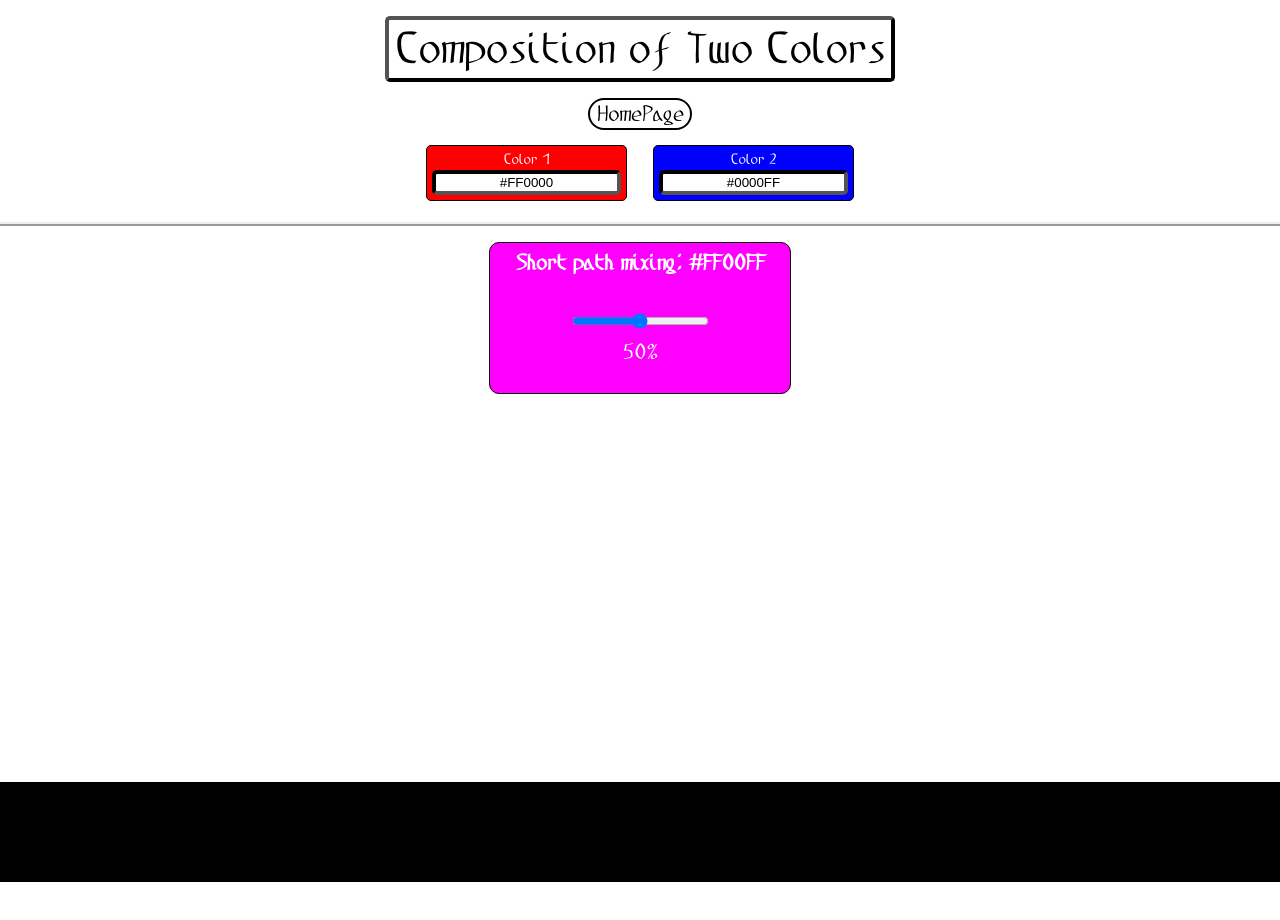
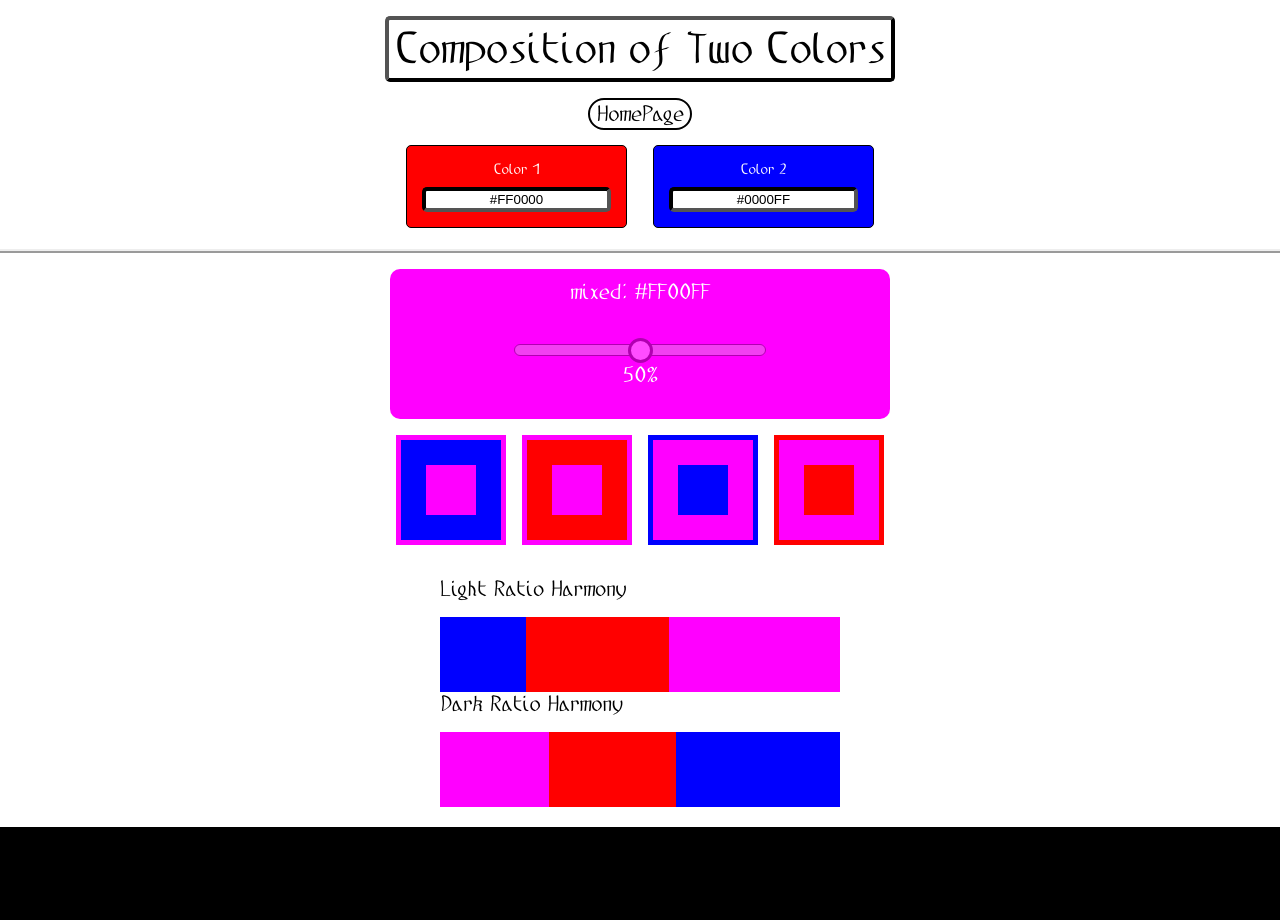
Before and after one commit to CyrSciencer/colorTheorySite, a React (Vite) app: page /composition-of-two in a window 1280 px wide. Shown: the top 920 px of the page. Before the commit the page ends 882 px from the top, so only its background shows below. Built offline with nearby package versions, Linux system fonts and the light colour scheme.

Commit message:
page of 2 colors finished and tinkering of utilities

```diff
--- a/src/App.css
+++ b/src/App.css
@@ -18,12 +18,6 @@ main {
 
   gap: 1rem;
   min-height: 65vh;
-}
-.color-inputs {
-  display: flex;
-  flex-direction: row;
-  margin: auto 100px;
-  gap: 1rem;
 }
 h1 {
   padding: 5px;
@@ -47,61 +41,6 @@ span {
   margin-bottom: 1rem;
   font-size: 1.5rem;
 }
-.color-triangles-container {
-  display: flex;
-  flex-direction: column;
-  align-items: center;
-  justify-content: center;
-  gap: 1rem;
-}
-.square-composition-container {
-  display: flex;
-  flex-direction: column;
-  align-items: center;
-  justify-content: center;
-  gap: 1rem;
-}
-.square-composition-container > div {
-  display: flex;
-  flex-direction: row;
-  gap: 1rem;
-  justify-content: center;
-}
-.square-composition-row {
-  display: flex;
-  flex-direction: row;
-  flex-wrap: wrap;
-  width: 25%;
-  gap: 1rem;
-}
-.three-hue-harmonies,
-.four-hue-harmonies,
-.opposite-temperature,
-.composition-harmony,
-.gradient {
-  margin-top: 1rem;
-  display: flex;
-  flex-direction: column;
-  align-items: center;
-  justify-content: center;
-  /* border: 1px solid black; */
-}
-.composition-harmony-container {
-  display: flex;
-  flex-direction: row;
-  gap: 1rem;
-}
-.tip {
-  width: 50px;
-  height: 50px;
-
-  font-size: 14px;
-
-  border-radius: 50%;
-  display: flex;
-  align-items: center;
-  justify-content: center;
-}
 button {
   margin-bottom: 10px;
   border: 2px solid #000000;
@@ -119,8 +58,3 @@ footer {
   background-color: #000000;
   margin-top: 20px;
 }
-.hex-inputs-container {
-  display: flex;
-  flex-direction: row;
-  gap: 1rem;
-}
--- a/src/components/colorMixer/ColorMixer.jsx
+++ b/src/components/colorMixer/ColorMixer.jsx
@@ -1,11 +1,13 @@
 import React, { useState, useEffect } from "react";
 import InformationTranslationFuncs from "../../../utilities/InformationTranslation";
 import colorManagementFuncs from "../../../utilities/complementaries"; // Contains hslMixer
+import SquareComposition from "../squareComposition/SquareComposition";
+
 import "./ColorMixer.css";
 const { hexToRgb, rgbToHsl, hslToRgb, rgbToHex } = InformationTranslationFuncs;
 const { inputOfTwoColorForAThird } = colorManagementFuncs; // Assuming hslMixer is exported directly or within the default export
 
-const ColorMixer = ({ hex1, hex2 }) => {
+const ColorMixer = ({ hex1, hex2, mixedColor, setMixedColor }) => {
   const [mixPercent, setMixPercent] = useState(50); // Default mix percentage
   const [mixedHex, setMixedHex] = useState("#808080"); // Default mixed color (grey)
   const [contrastColor, setContrastColor] = useState("#FFFFFF"); // Default contrast
@@ -24,8 +26,7 @@ const ColorMixer = ({ hex1, hex2 }) => {
 
       // Convert back to RGB and then Hex
       const mixedRgb = RgbSet.rgb3;
-      const newMixedHex = rgbToHex(mixedRgb);
-      setMixedHex(newMixedHex);
+      setMixedColor(rgbToHex(mixedRgb));
 
       // Calculate contrast color for the mixed hex
       const brightness =
@@ -44,12 +45,13 @@ const ColorMixer = ({ hex1, hex2 }) => {
   };
 
   return (
+    <div className="mixer-container">
       <div
         className="color-mixer-container"
-      style={{ backgroundColor: mixedHex, color: contrastColor }}
+        style={{ backgroundColor: mixedColor, color: contrastColor }}
       >
         <div className="mixed-color-display">
-        Short path mixing: {mixedHex.toUpperCase()}
+          mixed: {mixedColor.toUpperCase()}
         </div>
         <div className="mixer-controls">
           <input
@@ -63,6 +65,14 @@ const ColorMixer = ({ hex1, hex2 }) => {
           <span>{mixPercent}%</span>
         </div>
       </div>
+      <div className="squares-container">
+        <SquareComposition innerColor={mixedColor} outerColor={hex2} />
+        <SquareComposition innerColor={mixedColor} outerColor={hex1} />
+        <SquareComposition innerColor={hex2} outerColor={mixedColor} />
+        <SquareComposition innerColor={hex1} outerColor={mixedColor} />
+      </div>
+      <div className="ratios-container"></div>
+    </div>
   );
 };
 
--- a/src/components/colorMixer/colorMixer.css
+++ b/src/components/colorMixer/colorMixer.css
@@ -10,13 +10,51 @@
   flex-direction: column;
   justify-content: space-around;
   height: 150px;
-  width: 300px;
+  width: 500px;
   align-items: center;
   border-radius: 10px;
-  border: 1px solid #000;
+  /* border: 1px solid #000; */
 }
 .mixed-color-display {
   font-size: 24px;
-  font-weight: bold;
+
   text-align: center;
 }
+.mix-slider {
+  -webkit-appearance: none;
+  width: 250px;
+  height: 10px;
+  border-radius: 10px;
+  background: #d3d3d3;
+  border: 1px solid #000;
+  outline: none;
+  opacity: 0.3;
+  -webkit-transition: 0.2s;
+  transition: opacity 0.2s;
+}
+.mix-slider:hover {
+  opacity: 1;
+}
+.mix-slider::-webkit-slider-thumb {
+  -webkit-appearance: none;
+
+  width: 25px;
+  height: 25px;
+  border-radius: 50%;
+  border: 3px solid #000;
+  background: #ffffff;
+  cursor: pointer;
+}
+.squares-container {
+  display: flex;
+  flex-direction: row;
+  gap: 1rem;
+}
+
+.mixer-container {
+  display: flex;
+  flex-direction: column;
+  gap: 1rem;
+  align-items: center;
+  justify-content: center;
+}
--- a/src/components/compositionHarmony/RatioSection.jsx
+++ b/src/components/compositionHarmony/RatioSection.jsx
@@ -1,7 +1,6 @@
 import InformationTranslationFuncs from "../../../utilities/InformationTranslation";
 const { rgbToHex } = InformationTranslationFuncs;
 const RatioSection = ({ title, ratioKey, colorDataArray }) => {
-  console.log({ colorDataArray });
   // Sort the array based on the specified ratio key
   const sortedColorDataArray = [...colorDataArray].sort(
     (a, b) => a.contrastInfo[ratioKey] - b.contrastInfo[ratioKey]
--- a/src/components/hexInput/hexInput.css
+++ b/src/components/hexInput/hexInput.css
@@ -1,6 +1,7 @@
 .hex-input {
   border: 1px solid #000;
   border-radius: 5px;
-  padding: 5px;
+  padding: 15px;
   margin: 5px;
+  gap: 10px;
 }
--- /dev/null
+++ b/src/pages/CompositionOfTwo.css
@@ -0,0 +1,13 @@
+.composition-of-two-page header {
+  /* Styles specific to CompositionOfTwo header if any */
+}
+
+.composition-of-two-page main {
+  /* Styles specific to CompositionOfTwo main if any */
+}
+
+.hex-inputs-container {
+  display: flex;
+  flex-direction: row;
+  gap: 1rem;
+}
--- a/src/pages/CompositionOfTwo.jsx
+++ b/src/pages/CompositionOfTwo.jsx
@@ -4,9 +4,9 @@ import HexInput from "../components/hexInput/HexInput";
 import ColorMixer from "../components/colorMixer/ColorMixer";
 import InformationTranslationFuncs from "../../utilities/InformationTranslation";
 import colorManagementFuncs from "../../utilities/complementaries";
-
-const { rgbToHex, hexToRgb } = InformationTranslationFuncs;
-const { opposite } = colorManagementFuncs;
+import RatioSection from "../components/compositionHarmony/RatioSection";
+import "./CompositionOfTwo.css";
+const { rgbToHex, hexToRgb, rgbToHsl, contrast } = InformationTranslationFuncs;
 
 const CompositionOfTwo = () => {
   const [hex1, setHex1] = useState("#FF0000");
@@ -15,10 +15,12 @@ const CompositionOfTwo = () => {
   const [contrastColorRgb2, setContrastColorRgb2] = useState([255, 255, 255]);
   const [oppositeLightness1, setOppositeLightness1] = useState("#FFFFFF");
   const [oppositeLightness2, setOppositeLightness2] = useState("#FFFFFF");
-
+  const [mixedColor, setMixedColor] = useState("#FF00FF");
+  const [mixedColorDataArray, setMixedColorDataArray] = useState([]);
   useEffect(() => {
     const rgb1 = hexToRgb(hex1);
     const rgb2 = hexToRgb(hex2);
+    const mixedRgb = hexToRgb(mixedColor);
     let checklightness1 = 0;
     let checklightness2 = 0;
     rgb1.map((val) => {
@@ -35,7 +37,33 @@ const CompositionOfTwo = () => {
       : setContrastColorRgb2([255, 255, 255]); // Set to white
     setOppositeLightness1(rgbToHex(contrastColorRgb1));
     setOppositeLightness2(rgbToHex(contrastColorRgb2));
-  }, [hex1, hex2]);
+    const mixedHsl = rgbToHsl(mixedRgb);
+    const mixedContrast = contrast(mixedHsl);
+    const rgb1Hsl = rgbToHsl(rgb1);
+    const rgb2Hsl = rgbToHsl(rgb2);
+    const contrast1 = contrast(rgb1Hsl);
+    const contrast2 = contrast(rgb2Hsl);
+
+    //creation de l'array de couleurs
+    const mixedColorDataArray = [
+      {
+        name: "Mixed Color",
+        rgbValue: mixedRgb,
+        contrastInfo: mixedContrast,
+      },
+      {
+        name: "Color 1",
+        rgbValue: rgb1,
+        contrastInfo: contrast1,
+      },
+      {
+        name: "Color 2",
+        rgbValue: rgb2,
+        contrastInfo: contrast2,
+      },
+    ];
+    setMixedColorDataArray(mixedColorDataArray);
+  }, [hex1, hex2, mixedColor]);
 
   return (
     <div className="composition-of-two-page">
@@ -60,7 +88,28 @@ const CompositionOfTwo = () => {
         </div>
       </header>
       <main>
-        <ColorMixer hex1={hex1} hex2={hex2} />
+        <div className="container-mix">
+          <ColorMixer
+            hex1={hex1}
+            hex2={hex2}
+            mixedColor={mixedColor}
+            setMixedColor={setMixedColor}
+          />
+        </div>
+        <div className="container-ratios">
+          <RatioSection
+            title="Light Ratio Harmony"
+            ratioKey="lightRatioHarmony" // Pass the key for the light ratio
+            colorDataArray={mixedColorDataArray}
+            rgbVersHex={rgbToHex} // Pass the conversion function
+          />
+          <RatioSection
+            title="Dark Ratio Harmony"
+            ratioKey="darkRatioHarmony" // Pass the key for the dark ratio
+            colorDataArray={mixedColorDataArray}
+            rgbVersHex={rgbToHex} // Pass the conversion function
+          />
+        </div>
       </main>
     </div>
   );
--- a/src/pages/SingleColorPage.jsx
+++ b/src/pages/SingleColorPage.jsx
@@ -1,5 +1,5 @@
 import { useState, useEffect } from "react";
-import "../App.css"; // Adjust path if necessary
+import "./SingleColorPage.css"; // Import page-specific CSS
 import ColorInputs from "../components/colorInputs/ColorInputs"; // Adjust path
 import colorManagementFuncs from "../../utilities/complementaries"; // Corrected path
 import InformationTranslationFuncs from "../../utilities/InformationTranslation"; // Corrected path
--- a/utilities/InformationTranslation.js
+++ b/utilities/InformationTranslation.js
@@ -144,18 +144,76 @@ const hsvToHsl = (hsv) => {
   };
 };
 
+// Add the new HSV to RGB function here
+const hsvToRgb = (hsv) => {
+  // Expects h=[0, 360], s=[0, 1], v=[0, 1]
+  let h = hsv.h / 60; // Normalize h to [0, 6)
+  let s = Math.max(0, Math.min(1, hsv.s)); // Clamp s
+  let v = Math.max(0, Math.min(1, hsv.v)); // Clamp v
+  let r, g, b;
+
+  const i = Math.floor(h);
+  const f = h - i;
+  const p = v * (1 - s);
+  const q = v * (1 - f * s);
+  const t = v * (1 - (1 - f) * s);
+
+  switch (i % 6) {
+    case 0:
+      r = v;
+      g = t;
+      b = p;
+      break;
+    case 1:
+      r = q;
+      g = v;
+      b = p;
+      break;
+    case 2:
+      r = p;
+      g = v;
+      b = t;
+      break;
+    case 3:
+      r = p;
+      g = q;
+      b = v;
+      break;
+    case 4:
+      r = t;
+      g = p;
+      b = v;
+      break;
+    case 5:
+      r = v;
+      g = p;
+      b = q;
+      break;
+  }
+
+  return [Math.round(r * 255), Math.round(g * 255), Math.round(b * 255)];
+};
+
+// Add the new RGB to HSV function here
+const rgbToHsv = (rgb) => {
+  // Convert RGB to HSL first
+  const hsl = rgbToHsl(rgb);
+  // Then convert HSL to HSV
+  return hslToHsv(hsl);
+};
+
 //contrastes §§§§§§§§§§§§§§§§§§§§§§§§§§§§§§§§§§§§§§§§§§§§§§§§§§§§§§§§§§§§§§§§§§§§§§§§§§§§
 const contrast = (hsl) => {
   const colorHues = {
-    yellow: { hue: 60, darkRatioHarmony: 3, lightRatioHarmony: 9 },
-    red: { hue: 0, darkRatioHarmony: 7, lightRatioHarmony: 5 },
-    red2: { hue: 360, darkRatioHarmony: 7, lightRatioHarmony: 5 },
-    blue: { hue: 240, darkRatioHarmony: 8, lightRatioHarmony: 4 },
-    green: { hue: 120, darkRatioHarmony: 4, lightRatioHarmony: 8 },
-    purple: { hue: 270, darkRatioHarmony: 9, lightRatioHarmony: 3 },
-    orange: { hue: 30, darkRatioHarmony: 5, lightRatioHarmony: 7 },
-    cyan: { hue: 180, darkRatioHarmony: 4, lightRatioHarmony: 8 },
-    magenta: { hue: 300, darkRatioHarmony: 7, lightRatioHarmony: 5 },
+    yellow: { hue: 60, darkRatio: 3, lightRatio: 9 },
+    red: { hue: 0, darkRatio: 7, lightRatio: 5 },
+    red2: { hue: 360, darkRatio: 7, lightRatio: 5 },
+    blue: { hue: 240, darkRatio: 9, lightRatio: 3 },
+    green: { hue: 120, darkRatio: 4, lightRatio: 8 },
+    purple: { hue: 270, darkRatio: 8, lightRatio: 4 },
+    orange: { hue: 30, darkRatio: 5, lightRatio: 7 },
+    cyan: { hue: 180, darkRatio: 4, lightRatio: 8 },
+    magenta: { hue: 300, darkRatio: 6, lightRatio: 6 },
   };
 
   // console.log(hsv.h);
@@ -205,9 +263,18 @@ const contrast = (hsl) => {
   const closestColor = Object.keys(distances).find(
     (key) => distances[key] === minDistance
   );
+  const hsv = hslToHsv(hsl);
   // console.log({ closestColor });
   // console.log(colorHues[closestColor]);
-  const { darkRatioHarmony, lightRatioHarmony } = colorHues[closestColor];
+  const { darkRatio, lightRatio } = colorHues[closestColor];
+  let darkRatioHarmony;
+  hsl.l === 0
+    ? (darkRatioHarmony = darkRatio * 50)
+    : (darkRatioHarmony = darkRatio / hsv.v);
+  let lightRatioHarmony;
+  hsl.l === 0
+    ? (lightRatioHarmony = lightRatio / 50)
+    : (lightRatioHarmony = lightRatio * hsv.v);
   return { darkRatioHarmony, lightRatioHarmony, closestColor };
 };
 // determinatif chaud-froid §§§§§§§§§§§§§§§§§§§§§§§§§§§§§§§§§§§§§§§§§§§§§§§§§§§§§§§§§§§§§§§§§§§§§§§§§§§§
@@ -223,7 +290,7 @@ const ofOppositeTemperature = (rgb) => {
   ];
   return hsl.h < 100 || hsl.h > 280 ? cools : warms;
 };
-
+// de nom à hex §§§§§§§§§§§§§§§§§§§§§§§§§§§§§§§§§§§§§§§§§§§§§§§§§§§§§§§§§§§§§§§§§§§§§§§§§§§§
 const InformationTranslationFuncs = {
   rgbToHsl,
   hslToRgb,
@@ -231,6 +298,8 @@ const InformationTranslationFuncs = {
   hexToRgb,
   hslToHsv,
   hsvToHsl,
+  hsvToRgb,
+  rgbToHsv,
   contrast,
   ofOppositeTemperature,
 };
```
Also changed, not shown: src/components/gradients/ColorGradients.jsx (+67 -4 lines), src/pages/SingleColorPage.css (added, +68 -0 lines), utilities/handleChanges.js (+13 -8 lines). Lines whose indentation alone changed are shown as unchanged.
